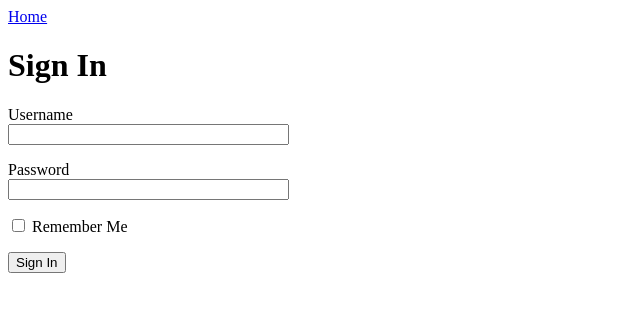
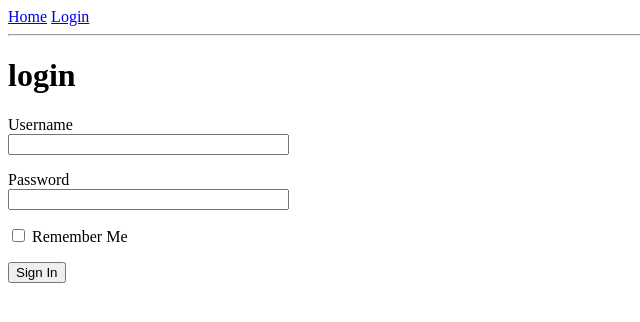
Before and after one commit to infant01han/microblog, a Flask app: page /login in a window 1280 px wide. Shown: the top 322 px of the page, without its empty margins (0-640 px from the left). Run offline with Flask 2, Linux system fonts and the light colour scheme.

Commit message:
添加字段验证和优化url_for

```diff
--- a/app/routes.py
+++ b/app/routes.py
@@ -4,7 +4,7 @@
 # @Email   : hanlei5012@163.com
 # @File    : routes.py
 # @Software: PyCharm
-from flask import render_template
+from flask import render_template, flash, redirect, url_for
 
 from app import app
 from app.forms import LoginForm
@@ -26,7 +26,11 @@ def index():
     ]
     return render_template('index.html',title='home',user=usr,posts=posts)
 
-@app.route('/login')
+@app.route('/login',methods=['GET','POST'])
 def login():
     form = LoginForm()
+    if form.validate_on_submit():
+        flash(f'login user {form.username.data}, remember_me {form.remember_me.data}')
+        return redirect(url_for('index'))
+
     return render_template('login.html',title='login',form=form)
--- a/app/templates/base.html
+++ b/app/templates/base.html
@@ -8,8 +8,19 @@
     </head>
     <body>
         <div>
-            <a href="/index">Home</a>
+            <a href="{{url_for('index')}}">Home</a>
+            <a href="{{url_for('login')}}">Login</a>
         </div>
+        <hr>
+        {% with messages = get_flashed_messages() %}
+        {% if messages %}
+        <ul>
+            {% for message in messages %}
+            <li>{{ message }}</li>
+            {% endfor %}
+        </ul>
+        {% endif %}
+        {% endwith %}
         {% block content %}
         {% endblock %}
     </body>
--- a/app/templates/login.html
+++ b/app/templates/login.html
@@ -1,15 +1,21 @@
 {% extends "base.html" %}
 {% block content %}
-    <h1>Sign In</h1>
+    <h1>login</h1>
     <form action="" method="post" novalidate>
         {{ form.hidden_tag() }}
         <p>
             {{ form.username.label }}<br>
-            {{ form.username(size=32) }}
+            {{ form.username(size=32) }}<br>
+            {% for error in form.username.errors %}
+            <span style="color:red;">[{{error}}]</span>
+            {% endfor %}
         </p>
         <p>
             {{ form.password.label }}<br>
-            {{ form.password(size=32) }}
+            {{ form.password(size=32) }}<br>
+            {% for error in form.password.errors %}
+            <span style="color:red;">[{{error}}]</span>
+            {% endfor %}
         </p>
         <p>{{ form.remember_me() }} {{ form.remember_me.label }}</p>
         <p>{{ form.submit() }}</p>
```
